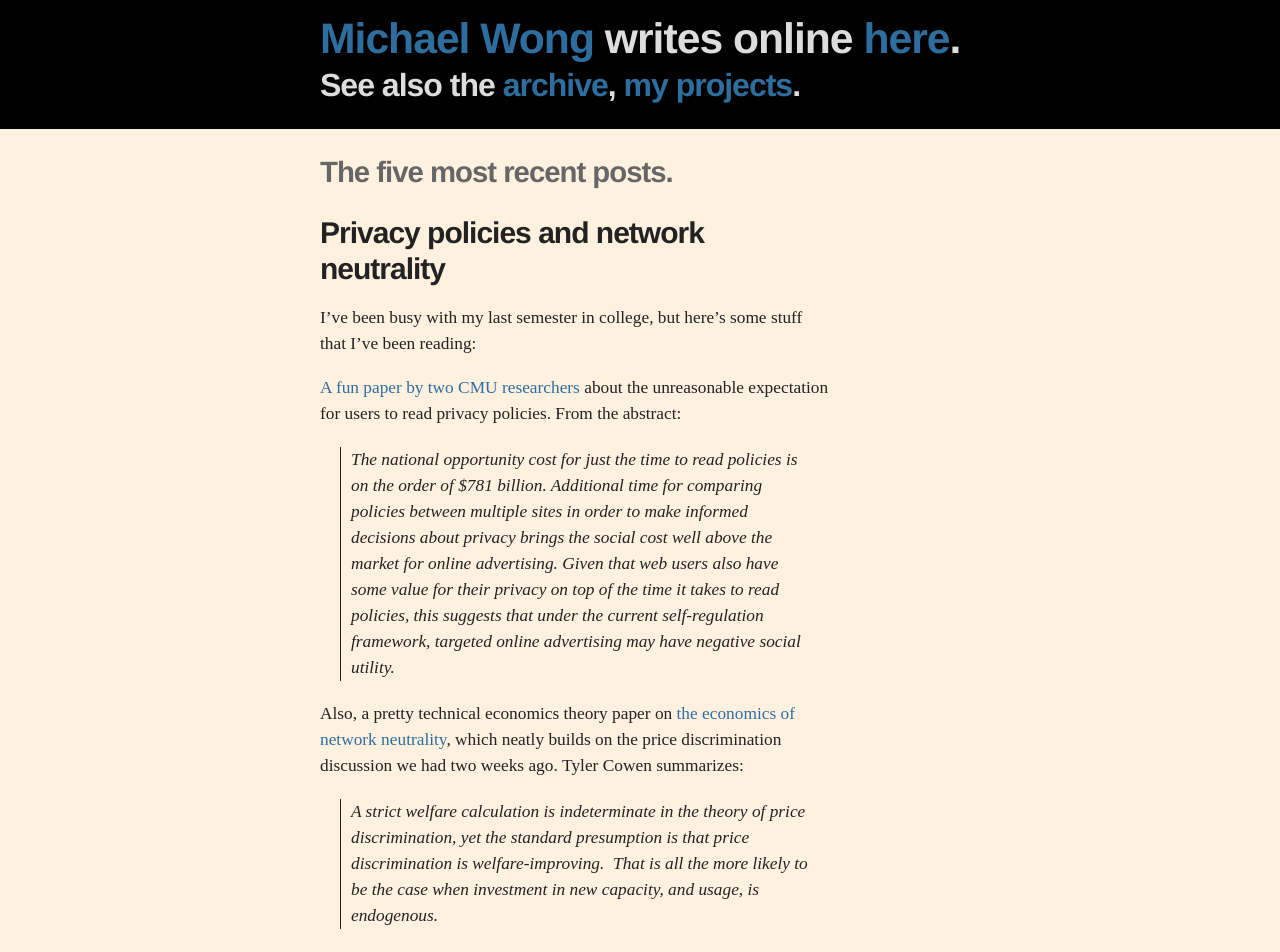
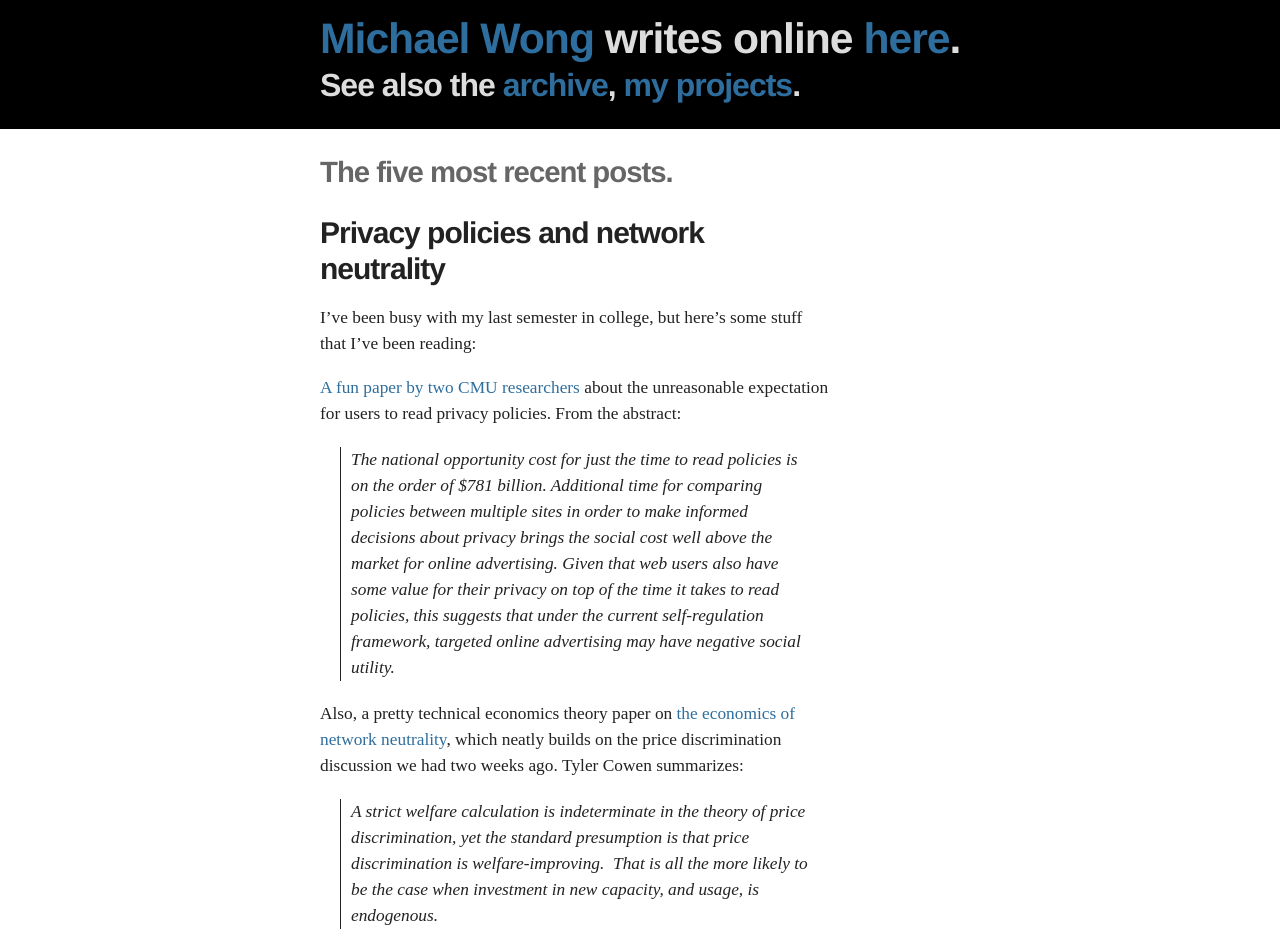
Before and after one commit to mbwong/mbwong.github.com, a Jekyll site: the page built from index.html, in a window 1280 px wide. Shown: the top 952 px of the page. Built offline with Jekyll 4.4.1, drawn with Linux system fonts in a browser that asks for light colours.

Commit message:
changed css

```diff
--- a/css/screen.css
+++ b/css/screen.css
@@ -5,7 +5,7 @@
 }
 
 body {
-  background-color: #FFF1E0;
+  background-color: #FFF;
   color: #222;
   font-family: 'Times New Roman', 'Times', serif;
   line-height: 1.4em;
```
